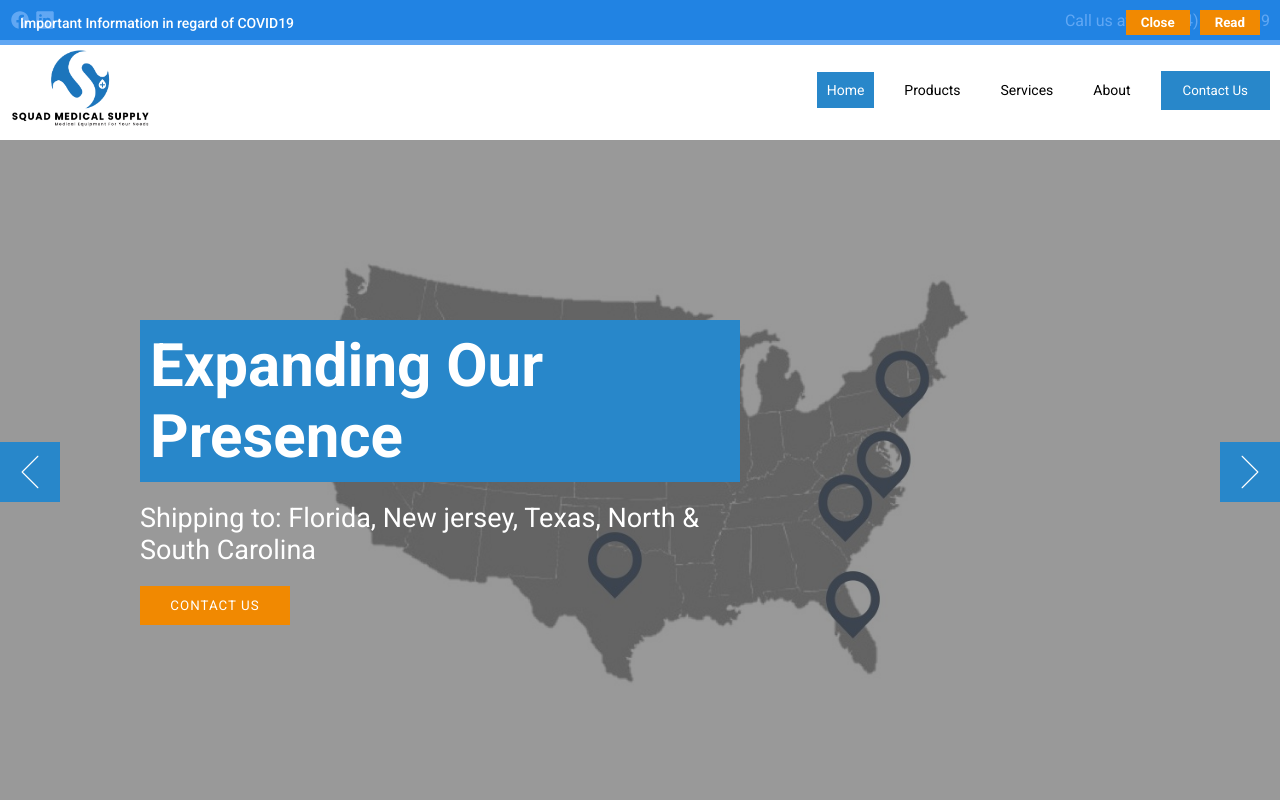
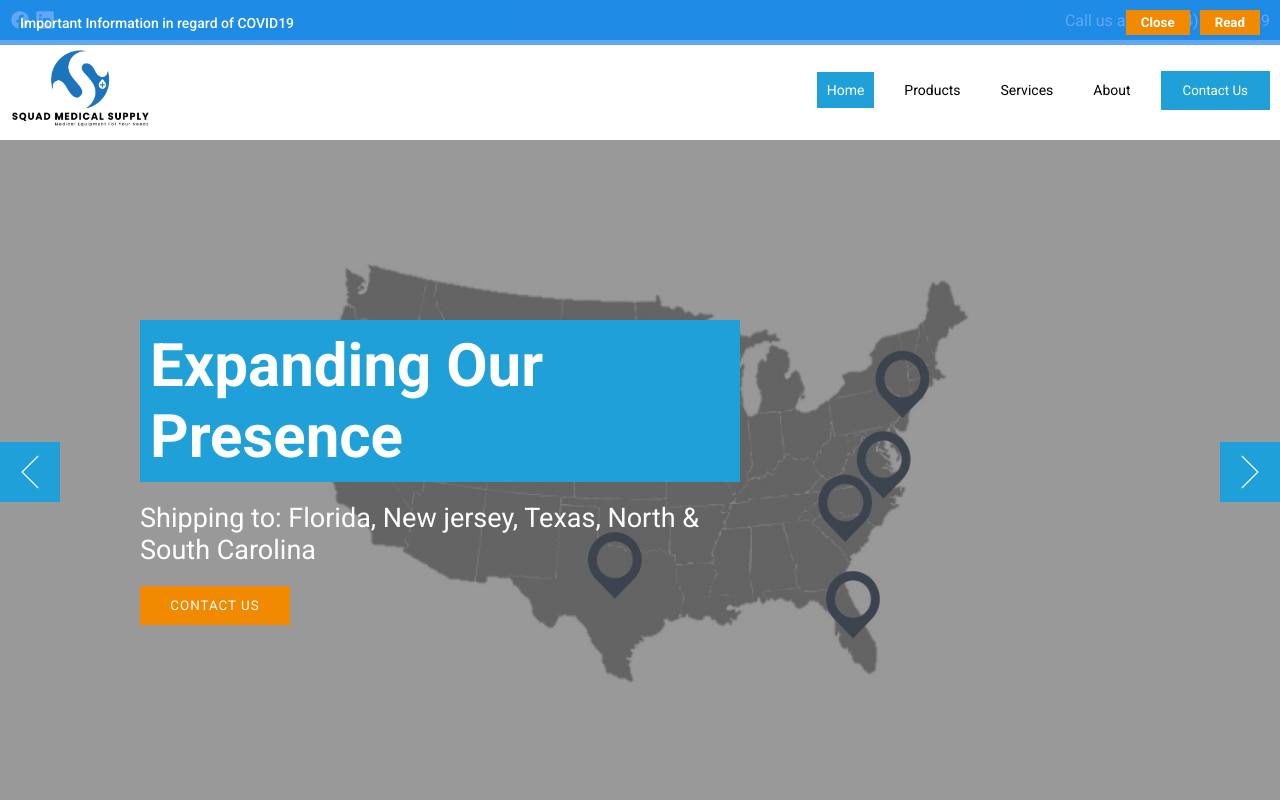
Before and after one commit to MKashanButt/squad-medical-supplies, a Next.js app: page / in a window 1280 px wide. Shown: the top 800 px of the page. Built offline with nearby package versions, Linux system fonts and the light colour scheme.

Commit message:
updated main blue color

```diff
--- a/src/assets/css/global.css
+++ b/src/assets/css/global.css
@@ -6,7 +6,7 @@ html {
 }
 
 :root {
-  --blue: #2887CA;
+  --blue: #20A0D8;
   --yellow: #F18901;
 }
 
```
